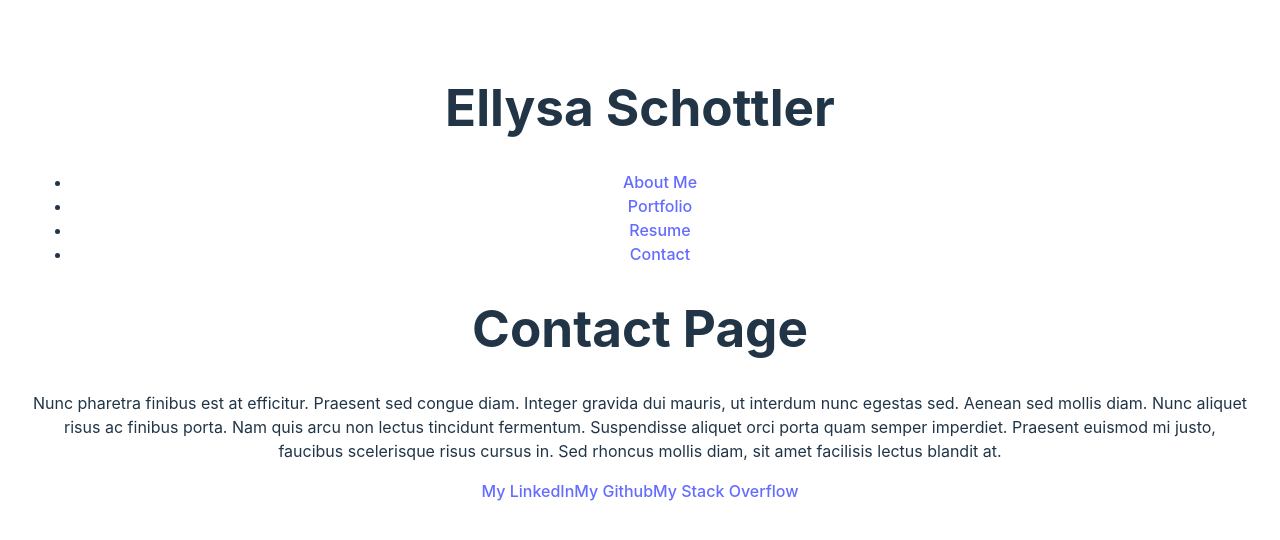
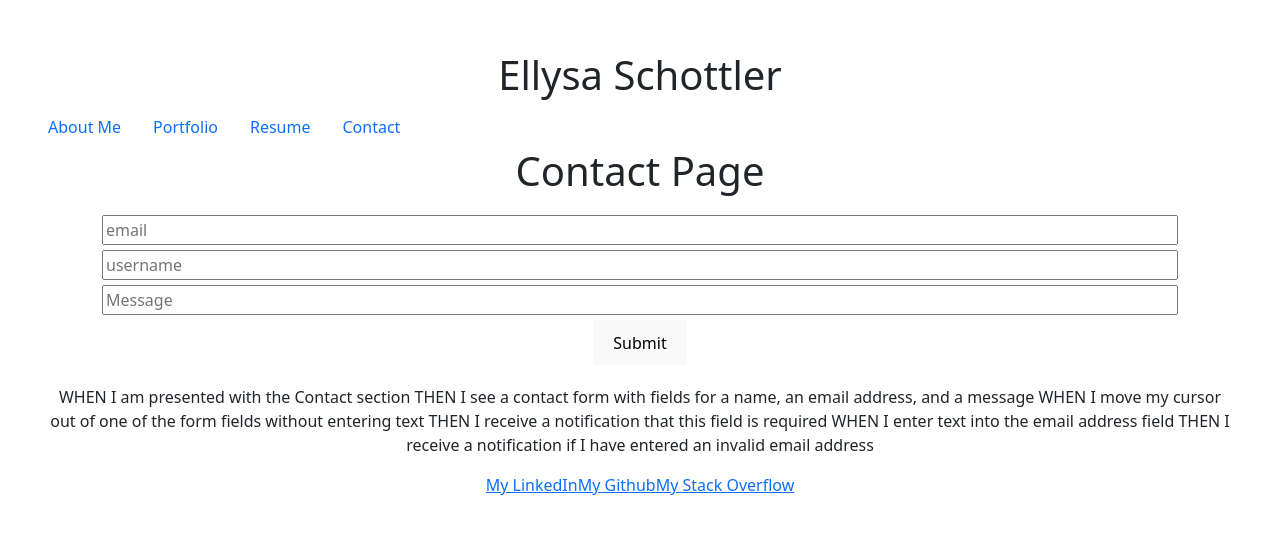
Before and after one commit to ellysaschottler/React_Portfolio-ESchottler, a React (Vite) app in the folder portfolio-eschottler/: page /Contact in a window 1280 px wide. Shown: the part 126-666 px from the top of the page. Built offline with nearby package versions, Linux system fonts and the light colour scheme.

Commit message:
updated form styling and navbar styling

```diff
--- /dev/null
+++ b/portfolio-eschottler/src/components/Form/index.jsx
@@ -0,0 +1,87 @@
+import { useState } from 'react';
+import '../Form/style.css';
+
+// Here we import a helper function that will check if the email is valid
+import { validateEmail } from '../../utils/helpers';
+
+function Form() {
+  // Create state variables for the fields in the form
+  // We are also setting their initial values to an empty string
+
+  const [userName, setUserName] = useState('');
+  const [email, setEmail] = useState('');
+  const [message, setMessage] = useState('');
+  const [errorMessage, setErrorMessage] = useState('');
+
+  const handleInputChange = (e) => {
+    // Getting the value and name of the input which triggered the change
+    const { target } = e;
+    const inputType = target.name;
+    const inputValue = target.value;
+
+    // Based on the input type, we set the state of either email, username, and password
+    if (inputType === 'email') {
+      setEmail(inputValue);
+    } else if (inputType === 'userName') {
+      setUserName(inputValue);
+    } else {
+        setMessage(inputValue);
+    }
+  };
+
+  const handleFormSubmit = (e) => {
+    // Preventing the default behavior of the form submit (which is to refresh the page)
+    e.preventDefault();
+
+    // First we check to see if the email is not valid or if the userName is empty. If so we set an error message to be displayed on the page.
+    if (!validateEmail(email) || !userName || !message) {
+      setErrorMessage('Please enter valid information in all fields');
+      // We want to exit out of this code block if something is wrong so that the user can correct it
+      return;
+      // Then we check to see if the password is not valid. If so, we set an error message regarding the password.
+    }
+
+    alert(`Thank you for submitting your message.`);
+
+    // If everything goes according to plan, we want to clear out the input after a successful registration.
+    setUserName('');
+    setMessage('');
+    setEmail('');
+  };
+
+  return (
+    <div className="container text-center">
+      <form className="form" onSubmit={handleFormSubmit}>
+        <input
+          value={email}
+          name="email"
+          onChange={handleInputChange}
+          type="email"
+          placeholder="email"
+        />
+        <input
+          value={userName}
+          name="userName"
+          onChange={handleInputChange}
+          type="text"
+          placeholder="username"
+        />
+        <input
+          value={message}
+          name="message"
+          onChange={handleInputChange}
+          type="message"
+          placeholder="Message"
+        />
+        <button type="submit">Submit</button>
+      </form>
+      {errorMessage && (
+        <div>
+          <p className="error-text">{errorMessage}</p>
+        </div>
+      )}
+    </div>
+  );
+}
+
+export default Form;
--- /dev/null
+++ b/portfolio-eschottler/src/components/Form/style.css
@@ -0,0 +1,10 @@
+.form {
+    margin: 20px;
+  }
+
+  .form input {
+    display: block;
+    margin-top: 5px;
+    margin-bottom: 5px;
+    width: 100%;
+  }
--- a/portfolio-eschottler/src/components/NavHeader.jsx
+++ b/portfolio-eschottler/src/components/NavHeader.jsx
@@ -1,7 +1,5 @@
 import { Link, useLocation } from 'react-router-dom';
 
-// Here we are using object destructuring assignment to pluck off our variables from the props object
-// We assign them to their own variable names
 function NavHeader() {
   const currentPage = useLocation().pathname;
 
--- a/portfolio-eschottler/src/main.jsx
+++ b/portfolio-eschottler/src/main.jsx
@@ -2,7 +2,7 @@ import ReactDOM from 'react-dom/client'
 import './index.css'
 import { createBrowserRouter, RouterProvider } from 'react-router-dom'
 
-//to do? import 'bootstrap/dist/css/bootstrap.min.css'
+import 'bootstrap/dist/css/bootstrap.min.css'
 
 import App from './App';
 import Error from './pages/Error';
--- a/portfolio-eschottler/src/pages/Contact.jsx
+++ b/portfolio-eschottler/src/pages/Contact.jsx
@@ -1,14 +1,17 @@
+import Form from '../components/Form/index';
+
 export default function Contact() {
     return (
       <div>
         <h1>Contact Page</h1>
+        <Form />
         <p>
-          Nunc pharetra finibus est at efficitur. Praesent sed congue diam.
-          Integer gravida dui mauris, ut interdum nunc egestas sed. Aenean sed
-          mollis diam. Nunc aliquet risus ac finibus porta. Nam quis arcu non
-          lectus tincidunt fermentum. Suspendisse aliquet orci porta quam semper
-          imperdiet. Praesent euismod mi justo, faucibus scelerisque risus cursus
-          in. Sed rhoncus mollis diam, sit amet facilisis lectus blandit at.
+WHEN I am presented with the Contact section
+THEN I see a contact form with fields for a name, an email address, and a message
+WHEN I move my cursor out of one of the form fields without entering text
+THEN I receive a notification that this field is required
+WHEN I enter text into the email address field
+THEN I receive a notification if I have entered an invalid email address
         </p>
       </div>
     );
--- /dev/null
+++ b/portfolio-eschottler/src/utils/helpers.js
@@ -0,0 +1,4 @@
+export function validateEmail(email) {
+    const re = /^(([^<>()[\]\\.,;:\s@"]+(\.[^<>()[\]\\.,;:\s@"]+)*)|(".+"))@((\[[0-9]{1,3}\.[0-9]{1,3}\.[0-9]{1,3}\.[0-9]{1,3}\])|(([a-zA-Z\-0-9]+\.)+[a-zA-Z]{2,}))$/;
+    return re.test(String(email).toLowerCase());
+  }
```
